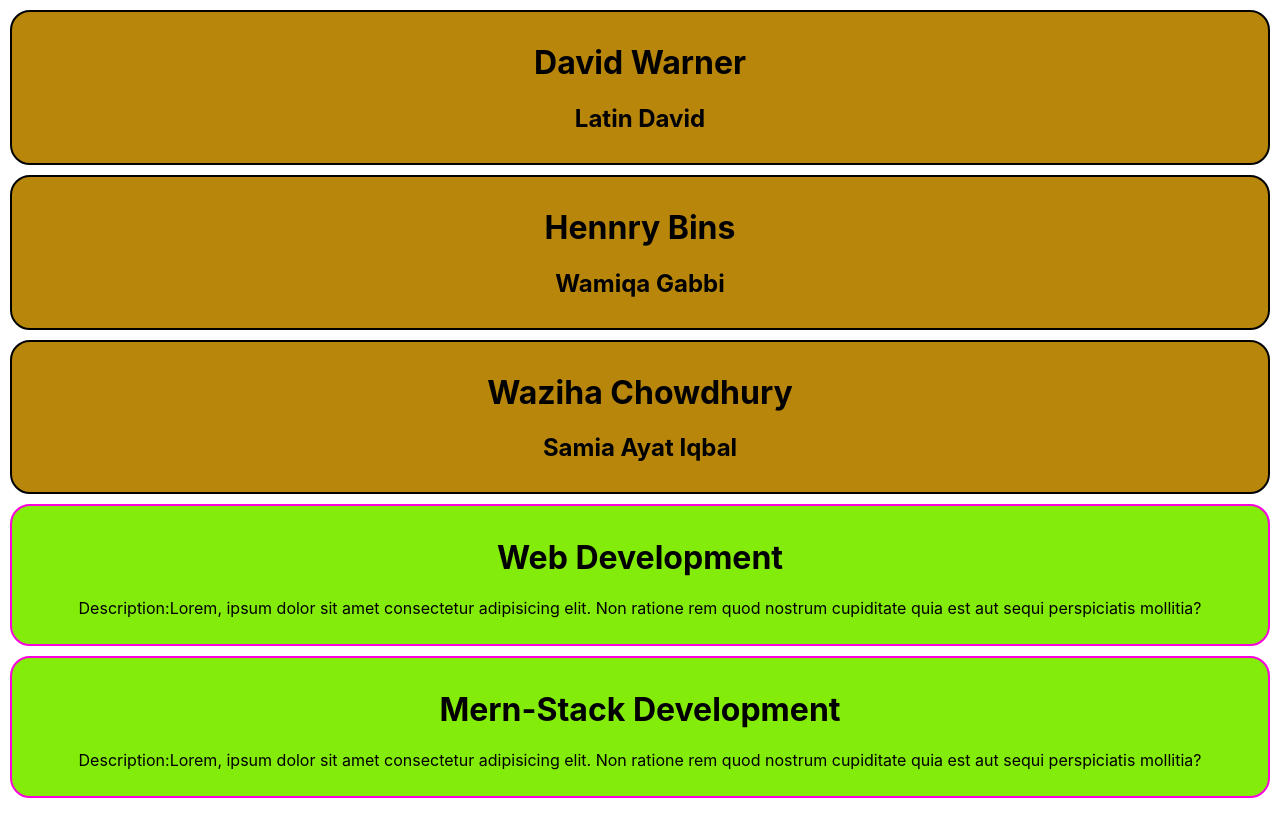
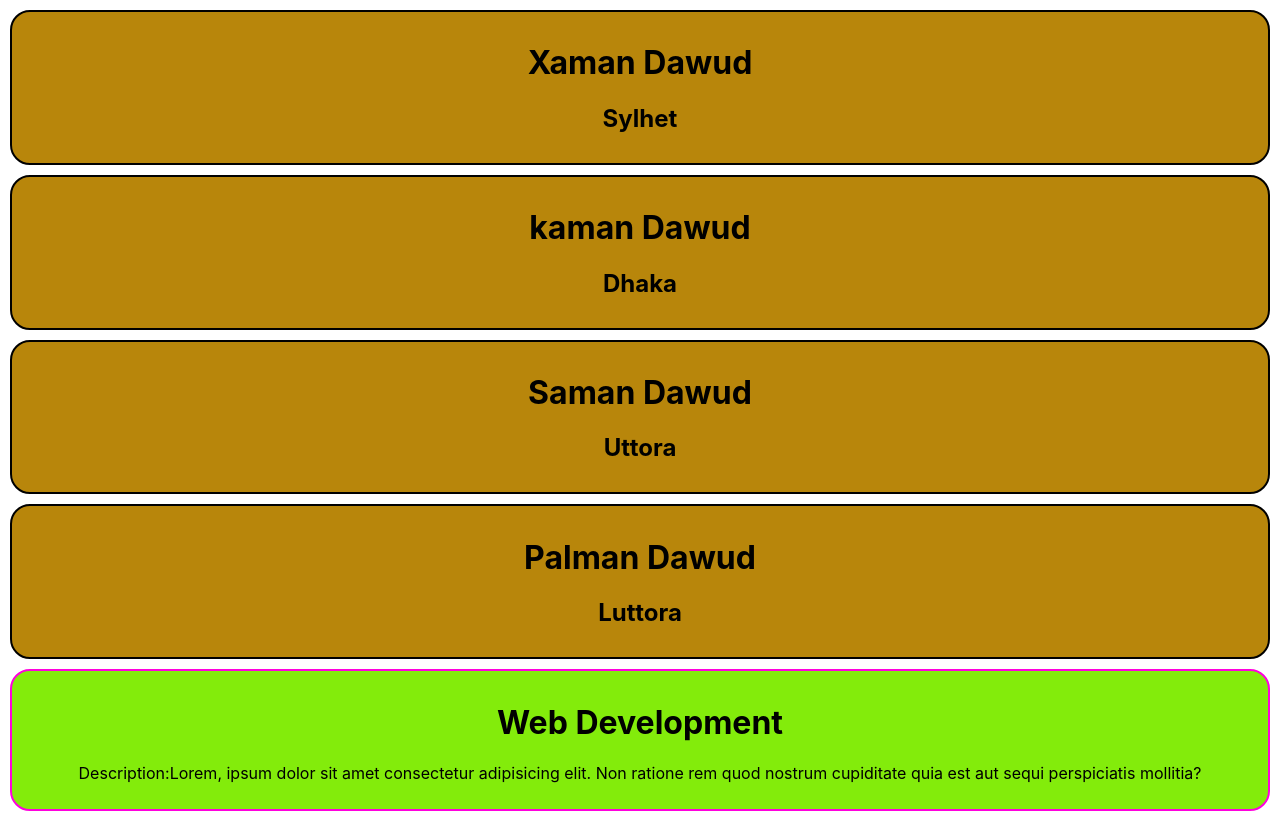
Before and after one commit to xamanDawud/react-core-concepts, a React (Create React App) app: page / in a window 1280 px wide. Shown: the top 813 px of the page. Built offline with nearby package versions, Linux system fonts and the light colour scheme.

Commit message:
multiple component get data from array and object

```diff
--- a/src/App.js
+++ b/src/App.js
@@ -2,11 +2,20 @@ import logo from "./logo.svg";
 import "./App.css";
 
 function App() {
+  let name = [
+    { namee: "Xaman  Dawud", address: "Sylhet" },
+    { namee: "kaman  Dawud", address: "Dhaka" },
+    { namee: "Saman  Dawud", address: "Uttora" },
+    { namee: "Palman  Dawud", address: "Luttora" },
+  ];
+  let lastName = [" Warner", " Dinner", " Smith", " dayint"];
+
   return (
     <div className="App">
-      <Shapes firstName="David Warner" lastName="Latin David"></Shapes>
-      <Shapes firstName="Hennry Bins" lastName="Wamiqa Gabbi"></Shapes>
-      <Shapes firstName="Waziha Chowdhury" lastName="Samia Ayat Iqbal"></Shapes>
+      {name.map((obj) => (
+        <Shapes name={obj.namee} lastName={obj.address}></Shapes>
+      ))}
+
       <Circle title="Web Development"></Circle>
       <Circle title="Mern-Stack Development"></Circle>
     </div>
@@ -17,7 +26,7 @@ function Shapes(props) {
   console.log(props);
   return (
     <div className="xdStyle">
-      <h1>{props.firstName}</h1>
+      <h1>{props.name}</h1>
       <h2>{props.lastName}</h2>
     </div>
   );
```
